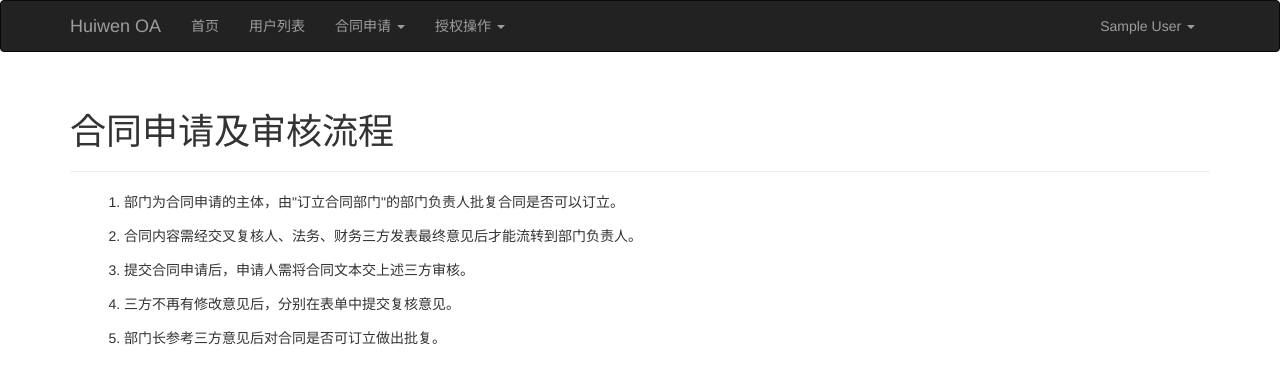
After one commit to DT-ZhangJia/hwoa, a Flask app: page /work/contractrules in a window 1280 px wide. The commit adds this page. Shown: the top 384 px of the page. Run offline with Flask 2, Linux system fonts and the light colour scheme; the visitor is signed in with stand-in values (Sample User, id 1); data comes from the database, SQL or seed files in the repository; some libraries are stand-ins or nearby versions.

Commit message:
beta v0.99

```diff
--- a/app/templates/base.html
+++ b/app/templates/base.html
@@ -40,6 +40,7 @@
                         <li><a href="{{ url_for('work.contractapply') }}">新增申请</a></li>
                         <li><a href="{{ url_for('work.allcontractlist') }}">合同清单</a></li>
                         <li><a href="{{ url_for('work.contractreview') }}">审批列表</a></li>
+                        <li><a href="{{ url_for('work.contractrules') }}">流程说明</a></li>
                     </ul>
                 </li>
                 <li class="dropdown">
--- /dev/null
+++ b/app/templates/work/contractrules.html
@@ -0,0 +1,22 @@
+{% extends "base.html" %}
+{% import "bootstrap/wtf.html" as wtf %}
+
+{% block title %}Huiwen OA{% endblock %}
+
+{% block page_content %}
+
+<div class="page-header">
+    <h1>合同申请及审核流程</h1>
+</div>
+
+<div>
+    <ol>
+        <li style="margin:1em">部门为合同申请的主体，由"订立合同部门"的部门负责人批复合同是否可以订立。</li>
+        <li style="margin:1em">合同内容需经交叉复核人、法务、财务三方发表最终意见后才能流转到部门负责人。</li>
+        <li style="margin:1em">提交合同申请后，申请人需将合同文本交上述三方审核。</li>
+        <li style="margin:1em">三方不再有修改意见后，分别在表单中提交复核意见。</li>
+        <li style="margin:1em">部门长参考三方意见后对合同是否可订立做出批复。</li>
+    </ol>
+</div>
+
+{% endblock %}
--- a/app/work/views_3.py
+++ b/app/work/views_3.py
@@ -807,3 +807,11 @@ def contractreview():
     return render_template('work/contractreview.html', dptreview=dptreview,
                            cvreview=cvreview, lawreview=lawreview, accreview=accreview,
                            label_dict=label_dict)
+
+
+@work.route('/contractrules')
+@login_required
+def contractrules():
+    """合同申请流程说明"""
+
+    return render_template('work/contractrules.html')
```
